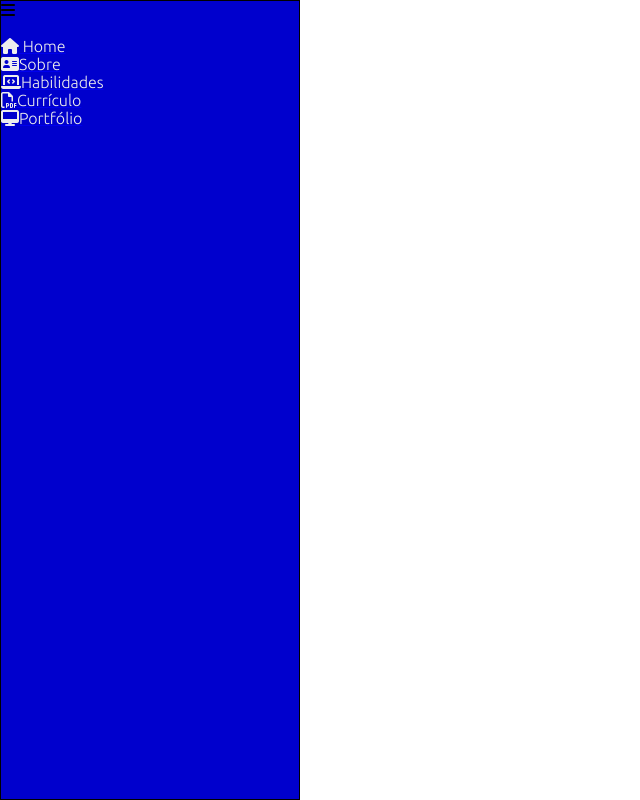
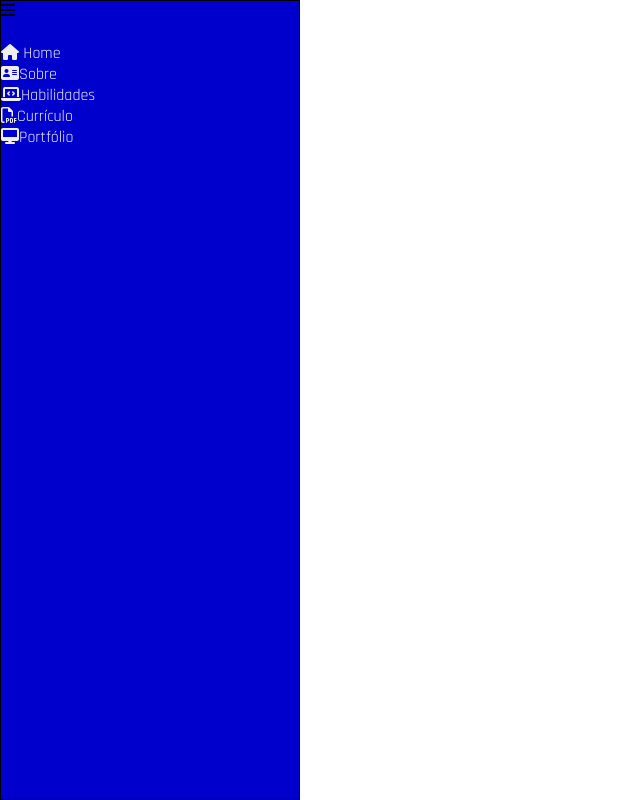
Before and after one commit to barrosebs/my-portifolio, an Angular app: page / in a window 1280 px wide. Shown: the whole page, without its empty margins (0-640 px from the left). Built offline with nearby package versions, Linux system fonts and the light colour scheme.

Commit message:
style: alterando font do projeto, add novas cores

```diff
--- a/src/styles.scss
+++ b/src/styles.scss
@@ -1,7 +1,15 @@
 /* You can add global styles to this file, and also import other style files */
 @import '../node_modules/@fortawesome/fontawesome-free/css/all.min.css';
+  @import url('https://fonts.googleapis.com/css2?family=Rajdhani&display=swap');
+  @import url('https://fonts.googleapis.com/css2?family=Caveat&display=swap');
 
-:root{
+  @font-face {
+  font-family: 'Caveat', cursive;
+  src: url('assets/fonts/Ubuntu/Ubuntu-Regular.ttf') format('truetype');
+  font-weight: 300;
+  font-style: normal;
+}
+  :root{
   --dark-grey: #333333;
   --light-grey: #808080;
   --ligth-text: #EDEDED;
@@ -9,9 +17,14 @@
   --yellow: #FFB612;
   --medio-blue: #0000CD;
   --royal-blue: #4169E1;
+  --ligth-Aqua: #00FFFF;
+  --dark-medium-grey: #2c2f3f;
+  --font-cursiva: 'Caveat', cursive;
+  --font-padrao:'Rajdhani', sans-serif;
 }
+
 *{
-  font-family: 'Ubuntu';
+  font-family: var(--font-padrao);
   box-sizing: border-box;
   padding: 0;
   margin: 0;
@@ -21,53 +34,9 @@ body{
   width: 100vw;
 }
 
-@font-face {
-  font-family: 'Ubuntu';
-  src: url('assets/fonts/Ubuntu/Ubuntu-Regular.ttf') format('truetype');
-  font-weight: 300;
-  font-style: normal;
+ul{
+  list-style: none;
 }
-@font-face {
-  font-family: 'Ubuntu';
-  src: url('assets/fonts/Ubuntu/Ubuntu-Light.ttf') format('truetype');
-  font-weight: 400;
-  font-style: normal;
+a{
+  text-decoration: none;
 }
-@font-face {
-  font-family: 'Ubuntu';
-  src: url('assets/fonts/Ubuntu/Ubuntu-Medium.ttf') format('truetype');
-  font-weight: 500;
-  font-style: normal;
-}
-@font-face {
-  font-family: 'Ubuntu';
-  src: url('assets/fonts/Ubuntu/Ubuntu-Bold.ttf') format('truetype');
-  font-weight: 700;
-  font-style: normal;
-}
-
-
-@font-face {
-  font-family: 'Dancing';
-  src: url('assets/fonts/Dancing/DancingScript-Regular.ttf') format('truetype');
-  font-weight: 300;
-  font-style: normal;
-}
-@font-face {
-  font-family: 'Dancing';
-  src: url('assets/fonts/Dancing/DancingScript-Bold.ttf') format('truetype');
-  font-weight: 700;
-  font-style: normal;
-}
-@font-face {
-  font-family: 'Dancing';
-  src: url('assets/fonts/Dancing/DancingScript-Medium.ttf') format('truetype');
-  font-weight: 500;
-  font-style: normal;
-}
-@font-face {
-  font-family: 'Dancing';
-  src: url('assets/fonts/Dancing/DancingScript-SemiBold.ttf') format('truetype');
-  font-weight: 600;
-  font-style: normal;
-}
```
